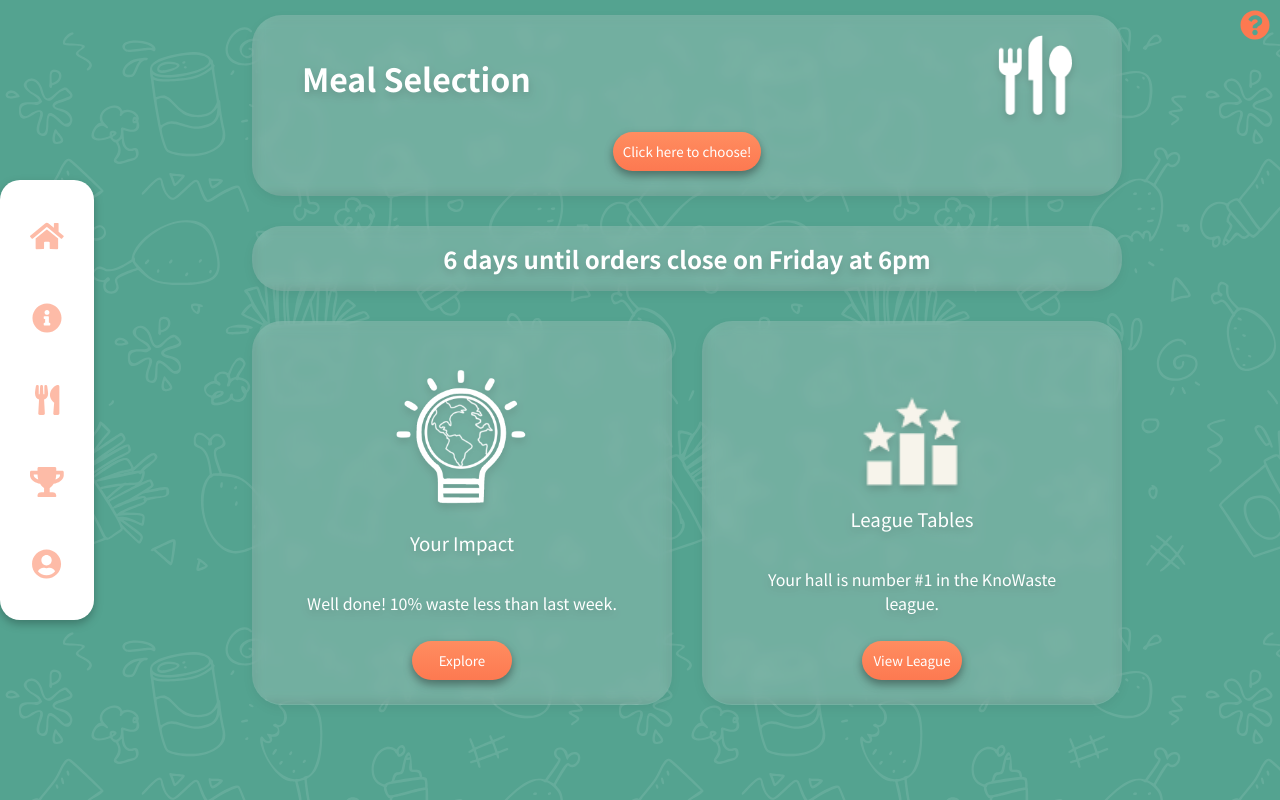
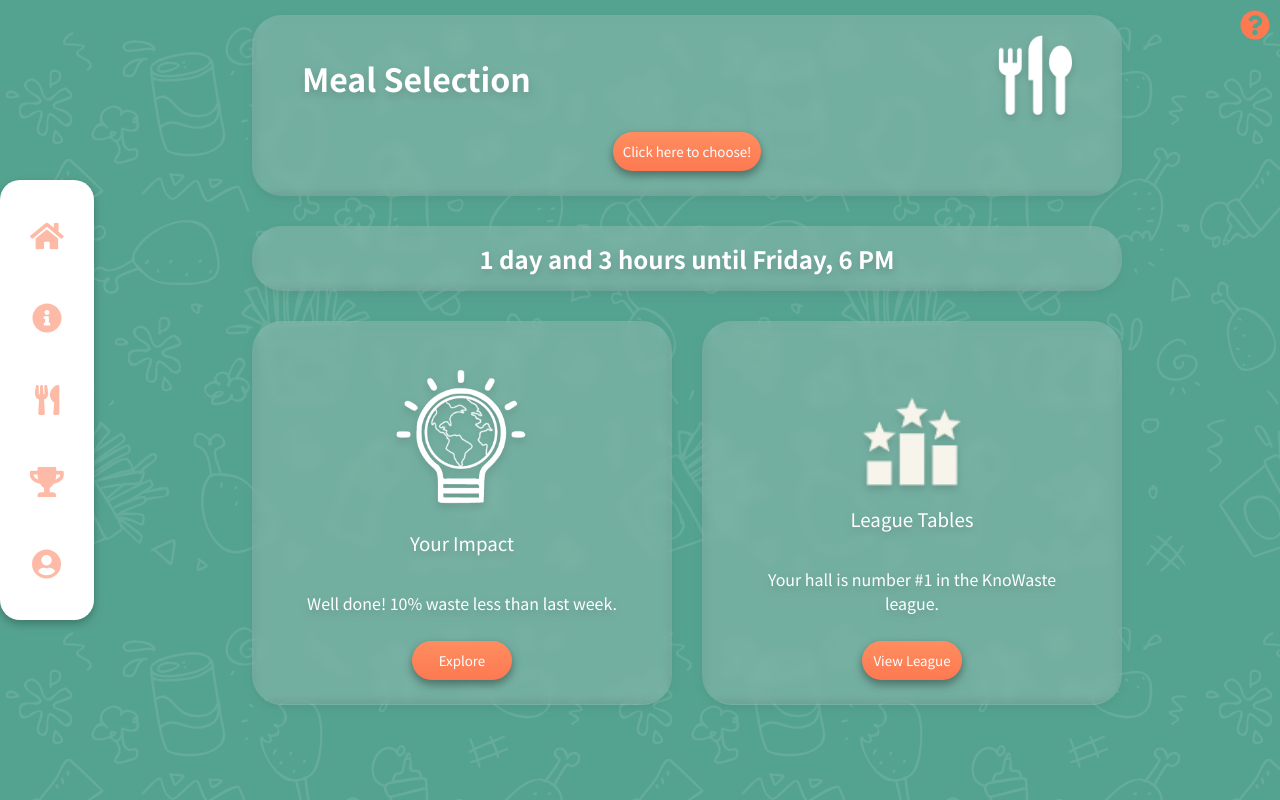
Before and after one commit to Katie201677/KnoWaste, a React (Create React App) app: page /home in a window 1280 px wide. Built offline with nearby package versions, Linux system fonts and the light colour scheme.

Commit message:
fixed timer

```diff
--- a/src/components/Timer/Timer.jsx
+++ b/src/components/Timer/Timer.jsx
@@ -1,110 +1,85 @@
-import React, { useState, useEffect } from "react";
+import React, {useState,  useEffect} from "react";
 import styles from "./Timer.module.scss";
-import { DateTime } from "luxon";
+import {DateTime} from "luxon";
 
 //USE THESE VARIABLES TO DEFINE DEADLINE
-// Luxon is not zero indexed, so Monday is equal to 1, Friday is equal to 5, so to get to Friday we add 4 days.
-let days = 0;
-let hours = 18;
-const now = () => DateTime.local();
+// monday : 0, tuesday: 1...
 
-//Timer exported for testing
-export const setDeadline = (days, hours) => {
-  let deadlineThisWeek = DateTime.local()
-    .startOf("week")
-    .plus({ days: days, hours: hours }); //Friday at 6pm
-  if (deadlineThisWeek.weekday <= now().weekday) {
-    let deadline =
-      deadlineThisWeek.hour >= 18
-        ? deadlineThisWeek.plus({ days: deadlineThisWeek.weekday })
-        : deadlineThisWeek;
-    return deadline;
+let weekDay = 4;  //Friday
+let hours = 18;   //6 PM
+
+const setDeadline = (weekDay,hours) =>{
+  const now = DateTime.now().setLocale("uk");
+  let deadline = DateTime.now().startOf("week")
+    .plus({
+      days : weekDay,
+      hours: hours
+    });
+  if (now > deadline) {
+    deadline = deadline.plus({days: 7});
+  }
+  return deadline;
+}
+
+const formatUnit = (num,str) => {
+  switch (num) {
+    case 0:
+      return "";
+    case 1:
+      return `${num} ${str}`;
+    default:
+      return `${num} ${str}s`;
+  }
+}
+
+// format remaining time
+const formatDuration = (duration) => {
+  const days = formatUnit(duration.days, "day");
+  const mins = formatUnit(duration.minutes, "minute");
+  const hours = formatUnit(duration.hours, "hour");
+  const secs = formatUnit(parseInt(duration.seconds), "second");
+  //different fomat based on remaining time
+  if (duration.days > 0) {
+    return `${days} and ${hours}`;
   } else {
-    let deadline = deadlineThisWeek;
-    return deadline;
+    return `${hours} ${mins} ${secs}`;
   }
-};
+}
+//format deadline to - Monday, 5PM
+const formatDeadline = (date)=> {
+  return date.toLocaleString({ weekday: 'long', hour:'numeric' ,hour12: true});
+}
 
-//Time is the parameter we need to pass to mock for testing.
-export const getTimeDifference = (time, days, hours) => {
-  let upcomingDeadline = setDeadline(days, hours);
-  let diff = upcomingDeadline.diff(time, [
-    "days",
-    "hours",
-    "minutes",
-    "seconds",
-    "milliseconds",
-  ]);
-  if (diff.hours < 0 && diff.days < 0){
-    let diffOffset = diff.plus({days: 7, hours: 24 - hours})
-    return diffOffset.values
-  } else {
-  return diff.values;
-}
-};
+//The Timer component
+const Timer = () => {
 
-export const lessThanSixHours = (days, hours) =>
-  days == 0 && hours < 6 ? true : false;
-//The Timer component
-
-const Timer = () => {
-  const [timeLeftStr, setTimeLeft] = useState("");
-  const [isTimerRunout, setIsTimerRunout] = useState(false);
+  //deadline definition
+  const [timeLeftStr, setTimeLeftStr] = useState("");
   const [isRed, setRed] = useState(false);
 
-  const getTimeDifference = () => {
-    let upcomingDeadline = setDeadline(days, hours);
-    const diff = upcomingDeadline.diff(now(), [
-      "days",
-      "hours",
-      "minutes",
-      "seconds",
-      "milliseconds",
-    ]);
-    if (diff.hours < 0 && diff.days < 0){
-      let diffOffset = diff.plus({days: 7, hours: 24 - hours})
-      return diffOffset.values
-    } else {
-    return diff.values;
-  }
-};
+  useEffect(() => {
+    //set dealine onMount
+    const deadline = setDeadline(weekDay, hours);
+    //display timeToDeadline onMount
+    const timeToDeadline = deadline.diffNow(['days', 'hours', 'minutes','seconds']);
+    setTimeLeftStr(`${formatDuration(timeToDeadline)} until ${formatDeadline(deadline)}`);
 
-  const timerStyling = (d, h, m, s) => {
-    let hours = h > 1 ? `${h} hours` : `${h} hour`;
-    let days = d > 1 ? `${d} days` : `${d} day`;
-    let minutes = m > 1 ? `${m} minutes` : `${m} minute`;
-    return d > 0
-      ? `${days}`
-      : `${hours}
-             ${minutes}
-             ${s}s`;
-  };
-
-  useEffect(() => {
+    //set update timer every second
     let myInterval = setInterval(() => {
-      const diff = getTimeDifference();
-      let { days, hours, minutes, seconds } = diff;
-      setRed(lessThanSixHours(days, hours));
-      timerStyling();
-      if (minutes === 0 && seconds === 0) {
-        setIsTimerRunout(true);
-      } else {
-        setIsTimerRunout(false);
-      }
-      setTimeLeft(timerStyling(days, hours, minutes, seconds));
+      setRed(timeToDeadline.days === 0 && timeToDeadline.hours < 6);
+      setTimeLeftStr(`${formatDuration(timeToDeadline)} until ${formatDeadline(deadline)}`);
     }, 1000);
+    // clear intervall onUnmount
     return () => {
       clearInterval(myInterval);
     };
   }, []);
 
   return (
-    <div className={`${styles.timer} textwhite box-style-1 `}>
-      {isTimerRunout ? null : (
-        <h2 className={isRed ? "textred" : "textwhite"}>
-          {timeLeftStr} until orders close on Friday at 6pm
-        </h2>
-      )}
+    <div className = {`${styles.timer} textwhite box-style-1`}>
+      <h2 className = {isRed ? "textred" : "textwhite"}>
+        {timeLeftStr}
+      </h2>
     </div>
   );
 };
```
